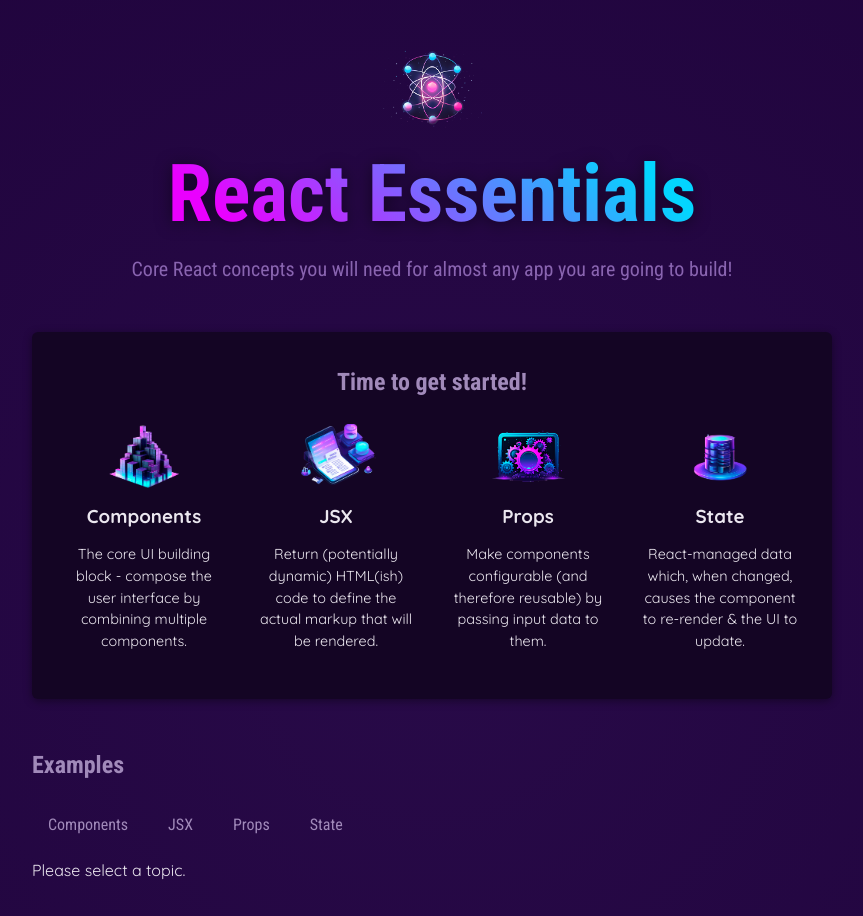
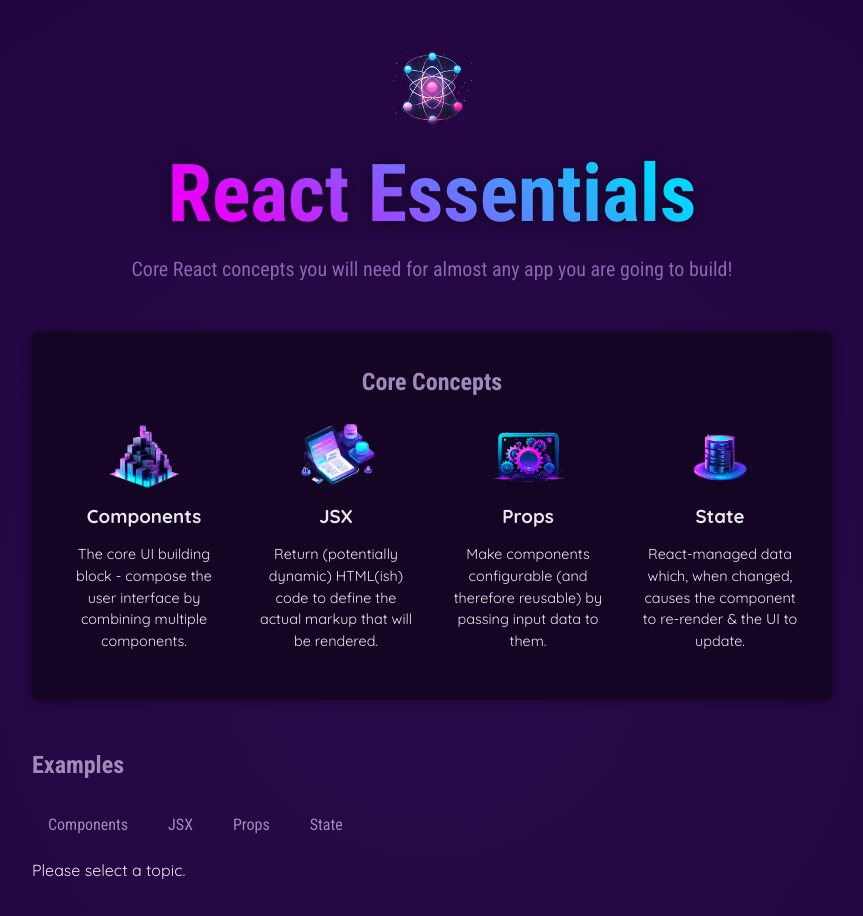
Before and after one commit to Velislav21/React-Course, a React (Vite) app in the folder react-essentials/01-starting-project/: page / in a window 1280 px wide. Shown: the top 916 px of the page, without its empty margins (208-1071 px from the left). Built offline with nearby package versions, Linux system fonts and the light colour scheme.

Commit message:
.
mapping the concepts section

```diff
--- a/react-essentials/01-starting-project/src/App.jsx
+++ b/react-essentials/01-starting-project/src/App.jsx
@@ -34,12 +34,9 @@ function App() {
             <Header />
             <main>
                 <section id="core-concepts">
-                    <h2>Time to get started!</h2>
+                    <h2>Core Concepts</h2>
                     <ul>
-                        <CoreConcept {...CORE_CONCEPTS[0]} />
-                        <CoreConcept {...CORE_CONCEPTS[1]} />
-                        <CoreConcept {...CORE_CONCEPTS[2]} />
-                        <CoreConcept {...CORE_CONCEPTS[3]} />
+                        {CORE_CONCEPTS.map((conceptItem) => <CoreConcept key={conceptItem.title} {...conceptItem} />)}
                     </ul>
                 </section>
                 <section id="examples">
```
